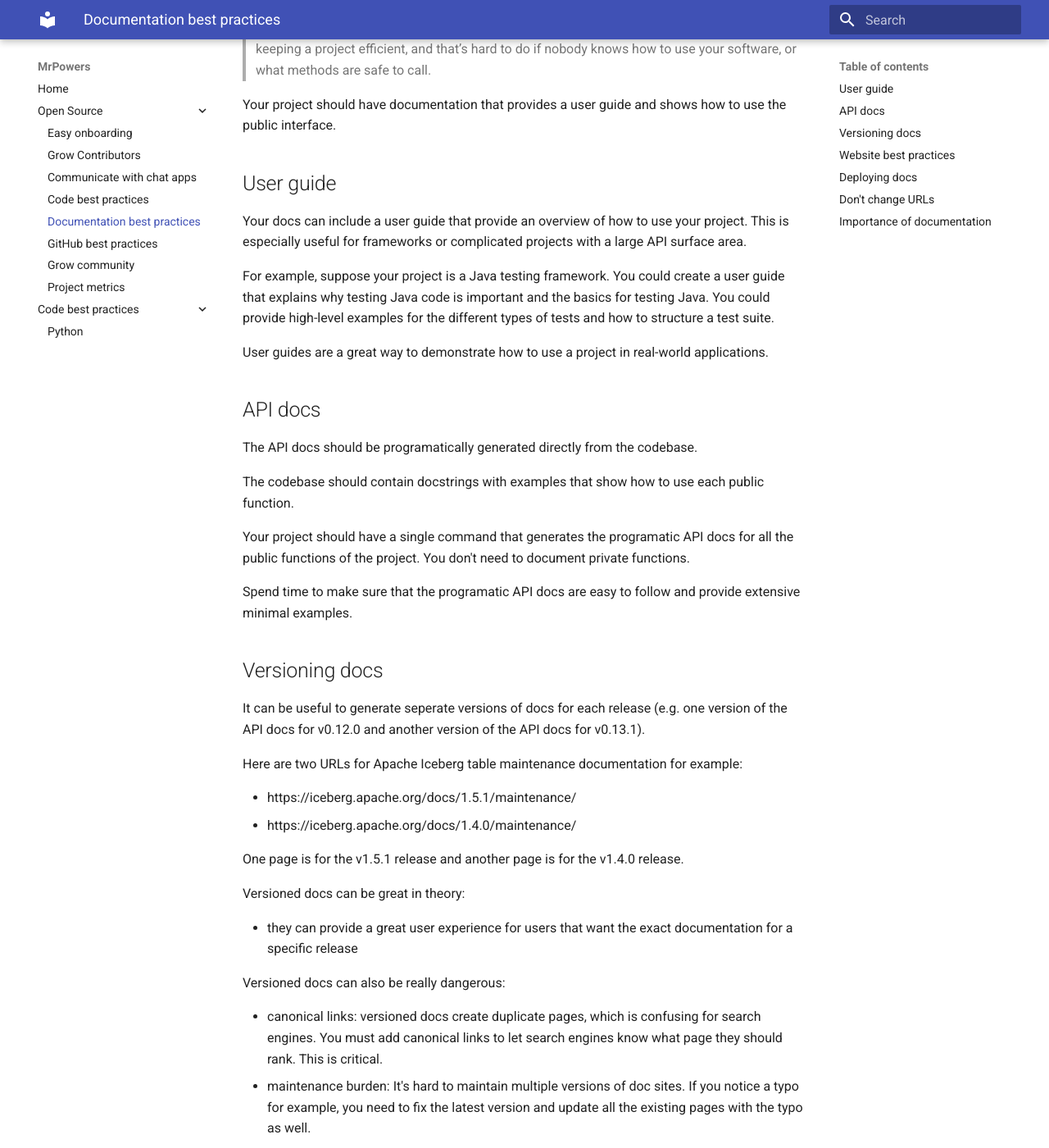
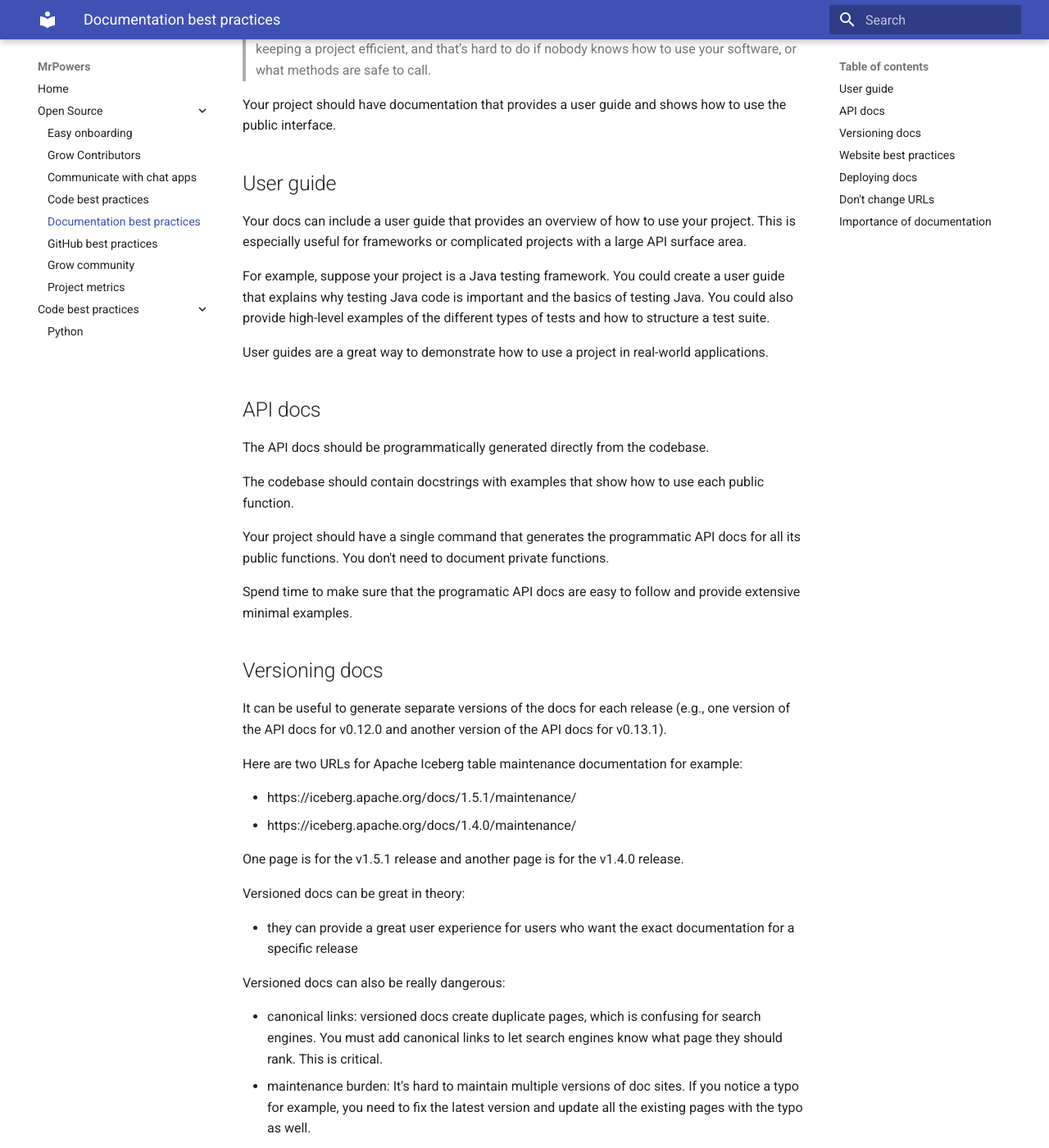
Before and after one commit to mrpowers-io/community, an MkDocs documentation site: the page built from docs/open-source/documentation-best-practices.md, in a window 1280 px wide and 1400 px high, scrolled down 225 px. Shown: the whole window at 82% size. Built offline with MkDocs 1.6.1 and Material for MkDocs 9.7.7, drawn with Linux system fonts in a browser that asks for light colours; some of the changed text lies outside the part shown.

Commit message:
documentation-best-practices grammar

```diff
--- a/docs/open-source/documentation-best-practices.md
+++ b/docs/open-source/documentation-best-practices.md
@@ -8,25 +8,25 @@
 
 ## User guide
 
-Your docs can include a user guide that provide an overview of how to use your project.  This is especially useful for frameworks or complicated projects with a large API surface area.
+Your docs can include a user guide that provides an overview of how to use your project.  This is especially useful for frameworks or complicated projects with a large API surface area.
 
-For example, suppose your project is a Java testing framework.  You could create a user guide that explains why testing Java code is important and the basics for testing Java.  You could provide high-level examples for the different types of tests and how to structure a test suite.
+For example, suppose your project is a Java testing framework.  You could create a user guide that explains why testing Java code is important and the basics of testing Java. You could also provide high-level examples of the different types of tests and how to structure a test suite.
 
 User guides are a great way to demonstrate how to use a project in real-world applications.
 
 ## API docs
 
-The API docs should be programatically generated directly from the codebase.
+The API docs should be programmatically generated directly from the codebase.
 
 The codebase should contain docstrings with examples that show how to use each public function.
 
-Your project should have a single command that generates the programatic API docs for all the public functions of the project.  You don't need to document private functions.
+Your project should have a single command that generates the programmatic API docs for all its public functions.  You don't need to document private functions.
 
 Spend time to make sure that the programatic API docs are easy to follow and provide extensive minimal examples.
 
 ## Versioning docs
 
-It can be useful to generate seperate versions of docs for each release (e.g. one version of the API docs for v0.12.0 and another version of the API docs for v0.13.1).
+It can be useful to generate separate versions of the docs for each release (e.g., one version of the API docs for v0.12.0 and another version of the API docs for v0.13.1).
 
 Here are two URLs for Apache Iceberg table maintenance documentation for example:
 
@@ -37,14 +37,14 @@
 
 Versioned docs can be great in theory:
 
-* they can provide a great user experience for users that want the exact documentation for a specific release
+* they can provide a great user experience for users who want the exact documentation for a specific release
 
 Versioned docs can also be really dangerous:
 
 * canonical links: versioned docs create duplicate pages, which is confusing for search engines.  You must add canonical links to let search engines know what page they should rank.  This is critical.
 * maintenance burden: It's hard to maintain multiple versions of doc sites.  If you notice a typo for example, you need to fix the latest version and update all the existing pages with the typo as well.
 * hiding new features: The v1.4.0 docs intentionally exclude new features that were added in v1.5.0.  It may be better for v1.4.0 users to see the v1.5.0 docs, so they are aware of the new features and are motivated to upgrade.  OSS library maintainers generally don't want users stuck on old versions.
-* users must manually specify the right version: Most users end up on docs from Google seraches and don't play close attention to the version.  They don't usually search for the exact version they're using, go to the docs, click the dropdown to the exact version, and then start exploring.  They just go to the first docs page they find from a Google search and immediately look for an answer.
+* users must manually specify the right version: Most users end up on docs from Google searches and don't pay close attention to the version.  They don't usually search for the exact version they're using, go to the docs, click the dropdown to the exact version, and then start exploring.  They just go to the first docs page they find from a Google search and immediately look for an answer.
 
 Versioning docs may be a good idea, but versioning the user guide is almost always a bad idea.  There are very few open source software teams with the bandwidth to maintain multiple versions of a user guide and provide customizations for each release.
 
@@ -66,7 +66,7 @@
 
 ## Don't change URLs
 
-Your documentation URLs should not change.  If you ever need to change the URL for a page, make sure you setup the proper redirects.
+Your documentation URLs should not change.  If you ever need to change a page's URL, make sure you set up the proper redirects.
 
 Search engines don't like when URLs are changed.  You should only change URLs in rare instances.
 
```
